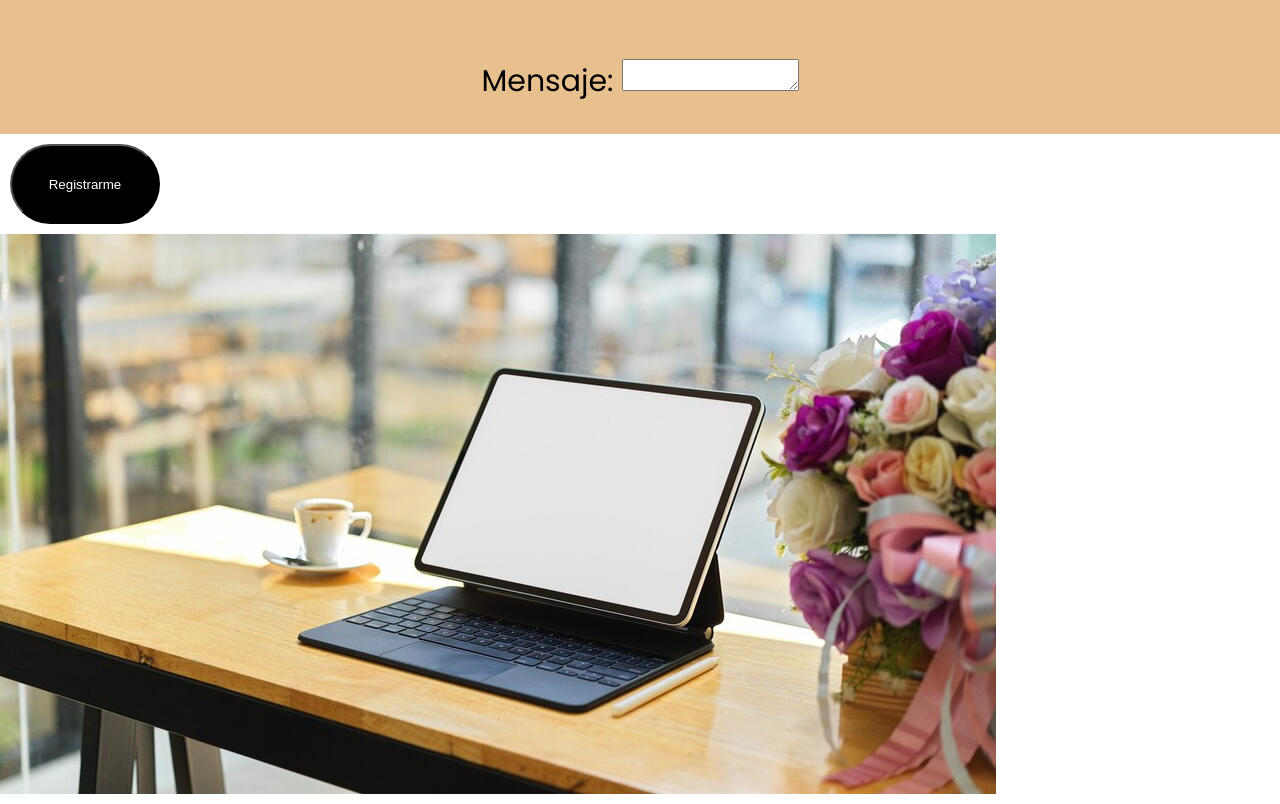
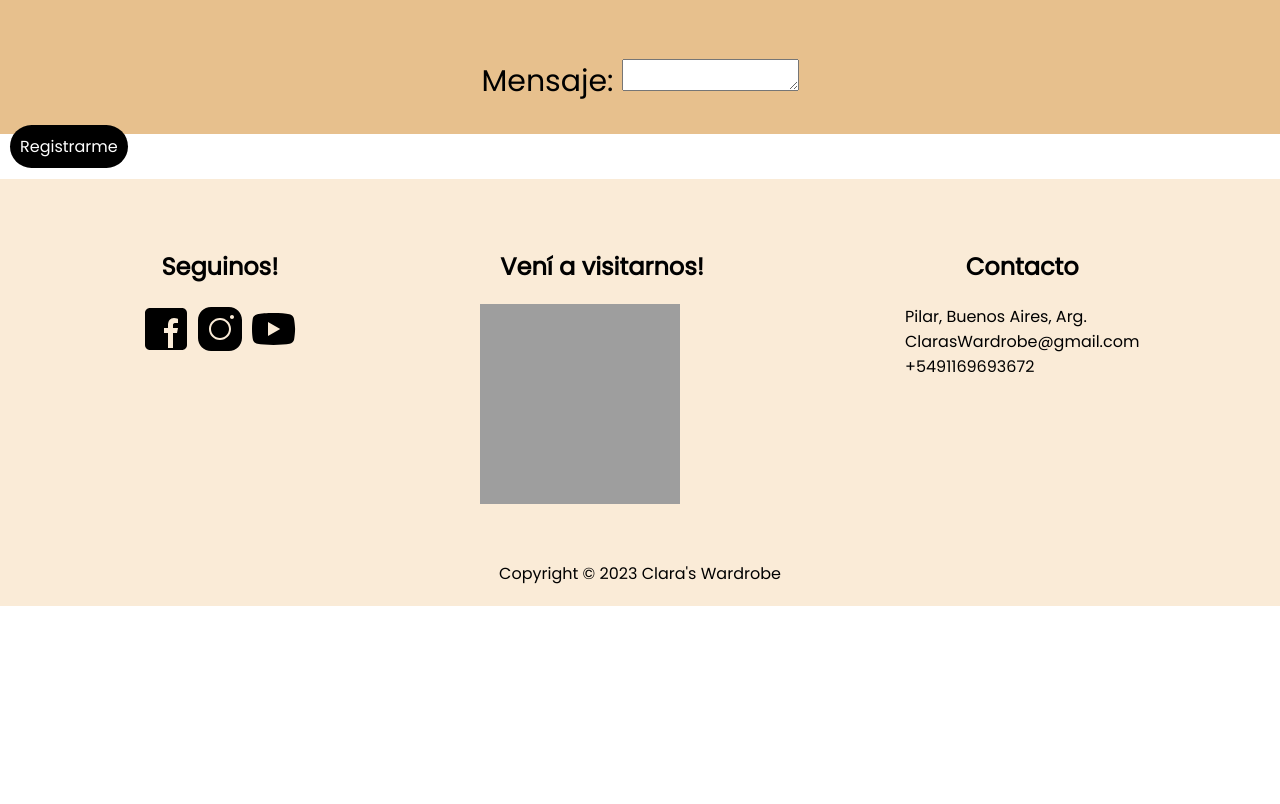
Before and after one commit to CeciliaCerdan23/proyectoCoder, a website: page pages/registrate.html in a window 1280 px wide. Shown: the part 474-1278 px from the top of the page. After the commit the page ends 1080 px from the top, so only its background shows below. Drawn offline with Linux system fonts and the light colour scheme; grey boxes are pictures that could not be loaded.

```diff
--- a/pages/registrate.html
+++ b/pages/registrate.html
@@ -59,13 +59,10 @@
         </form>
     </article>
         <div>
-            <button class="boton">Registrarme</button>
+            <a class="boton" href="Registrarme">Registrarme</a>
         </div>
 </section>
 
-<div>
-    <img class="tablet" src="../images/background-form.jpg" alt="tablet">
-</div>
 <!-- FOOTER  -->
 <footer>
     <!-- Redes -->
--- a/style/scss/layout/_form.scss
+++ b/style/scss/layout/_form.scss
@@ -3,22 +3,16 @@
     background-color: rgb(231, 192, 141);
     padding: 30px;
     list-style-type: none;
-    border-radius: 5px solid black;
+
 }
 
-
 .boton{
-        text-decoration: none;
         background-color: black;
         color: white;
-        width: 150px;
-        height: 80px;
+        width: 200px;
+        height: 100px;
         border-radius: 100px;
-        padding: 10px;
-        margin: 10px;
+        padding: 30px;
+        margin: 30px;
         text-align: center;
 }
-
-.tablet{
-    max-width: 100%;
-}
```
Also changed, not shown: style/scss/style.css, 1 other file.
